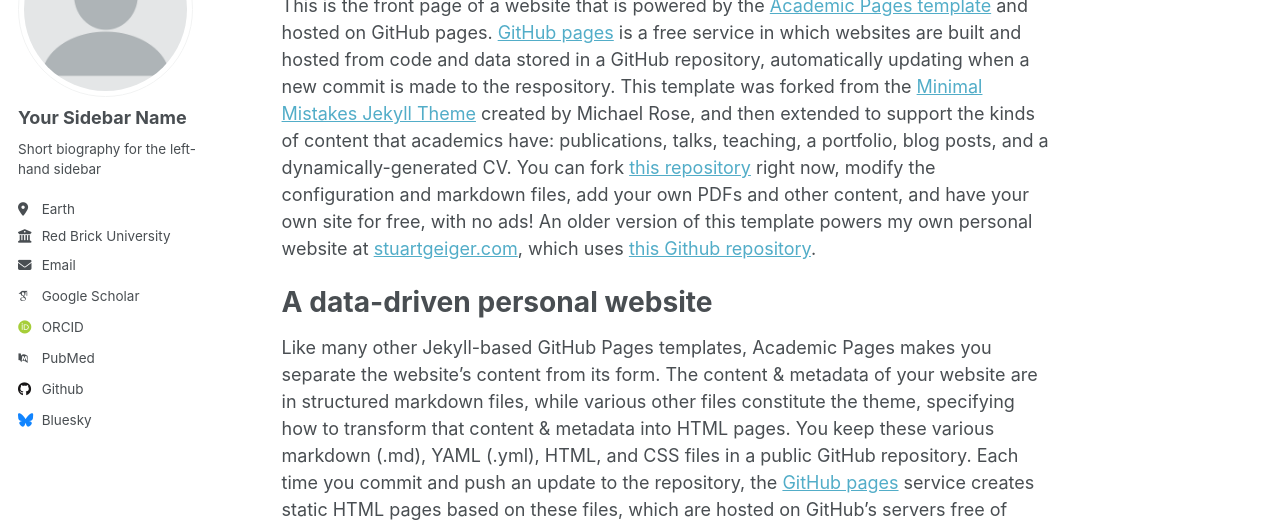
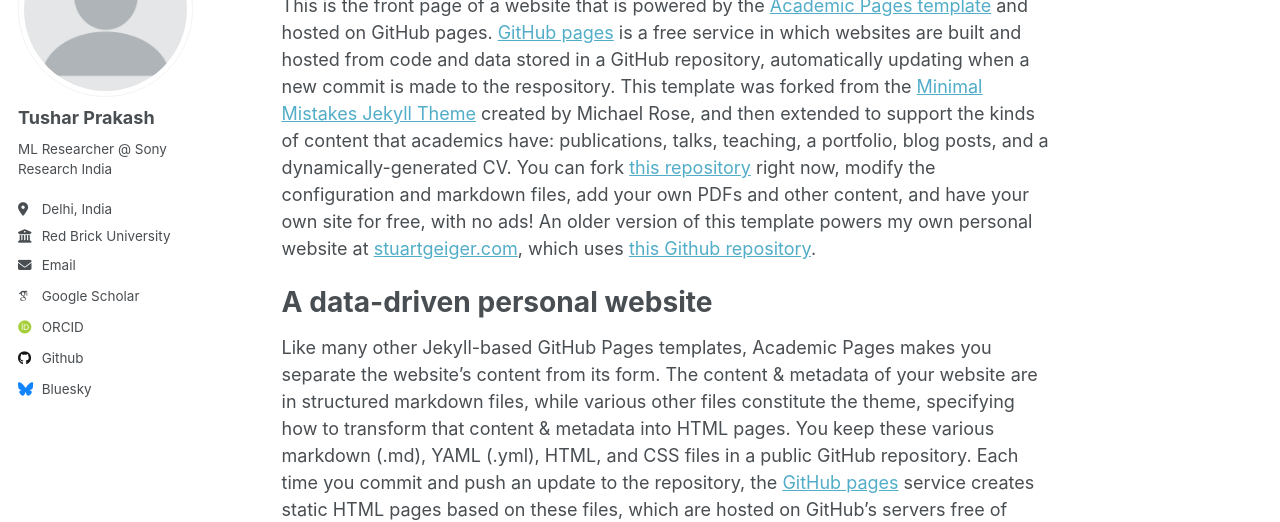
Before and after one commit to theTushar-dot/myinfo, a Jekyll site: the page built from _pages/about.md, in a window 1280 px wide. Shown: the part 184-706 px from the top of the page. Built offline with Jekyll 4.4.1, drawn with Linux system fonts in a browser that asks for light colours; some web fonts are replaced.

Commit message:
Update _config.yml

```diff
--- a/_config.yml
+++ b/_config.yml
@@ -12,9 +12,9 @@ title                    : "Hello"
 title_separator          : "-"
 name                     : &name "Tushar Prakash"
 description              : &description "ML Researcher @ Sony Research India"
-url                      : https://academicpages.github.io # the base hostname & protocol for your site e.g. "https://mmistakes.github.io"
+url                      : https://thetushar.tech # the base hostname & protocol for your site e.g. "https://mmistakes.github.io"
 baseurl                  : "" # the subpath of your site, e.g. "/blog"
-repository               : "academicpages/academicpages.github.io"
+# repository               : "academicpages/academicpages.github.io"
 
 # Site Author - The following control what appear as part of the author content on the side bar.
 #               If a field is blank the icon and link will not appear, otherwise it will be shown.
@@ -22,30 +22,27 @@ repository               : "academicpages/academicpages.github.io"
 author:
   # Biographic information
   avatar           : "profile.png"
-  name             : "Your Sidebar Name"
-  pronouns         : # example: "she/her"
-  bio              : "Short biography for the left-hand sidebar"
-  location         : "Earth"
+  name             : "Tushar Prakash"
+  # pronouns         : # example: "she/her"
+  bio              : "ML Researcher @ Sony Research India"
+  location         : "Delhi, India"
   employer         : "Red Brick University"
   uri              : # URL
   email            : "none@example.org"
 
   # Academic websites
   arxiv            : # URL - Update with the correct link to your profile
-  googlescholar    : "https://scholar.google.com/citations?user=PS_CX0AAAAAJ"
+  googlescholar    : "https://scholar.google.com/citations?user=Czcxx-oAAAAJ&hl=en"
   impactstory      : # URL
   orcid            : "http://orcid.org/yourorcidurl"
-  semantic         : # URL
-  pubmed           : "https://www.ncbi.nlm.nih.gov/pubmed/?term=john+snow"
-  researchgate     : # URL
 
   # Repositories and software development
-  bitbucket        : # Username - Update with your username on the site
-  codepen          : # Username
-  dribbble         : # Username
+  # bitbucket        : # Username - Update with your username on the site
+  # codepen          : # Username
+  # dribbble         : # Username
   github           : "academicpages"
-  kaggle           : # Username
-  stackoverflow    : # User number or user number and name (i.e., use "1" or "1/jeff-atwood")
+  # kaggle           : # Username
+  # stackoverflow    : # User number or user number and name (i.e., use "1" or "1/jeff-atwood")
 
   # Social media
   bluesky          : "bsky.app" # Replace this with you Bluesky username
```
